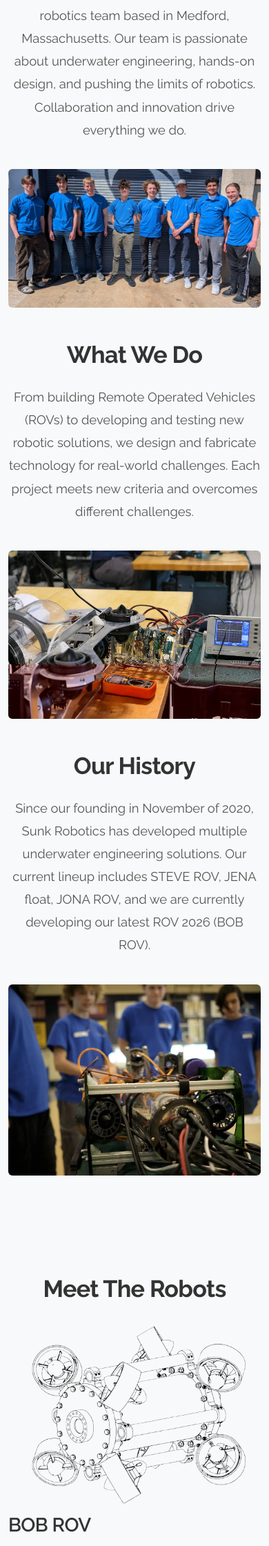
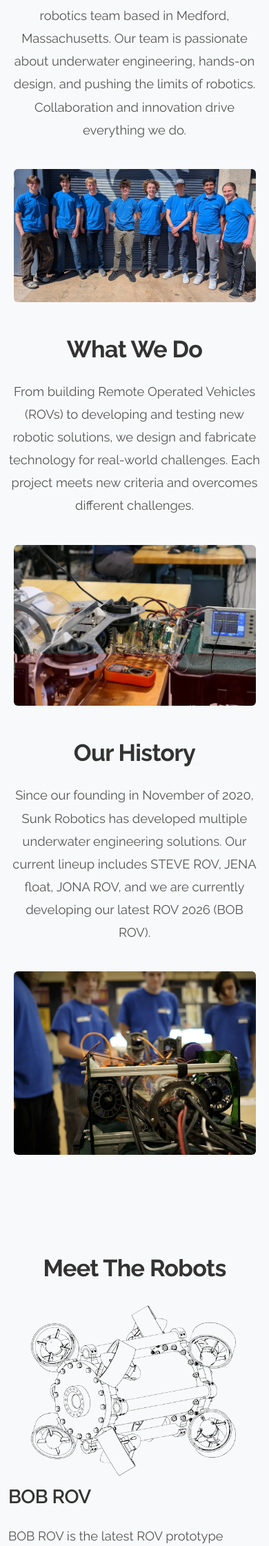
Before and after one commit to syntaxerror019/sunkrobotics, a Flask app: page / in a window 390 px wide; the page is wider, and only the part inside the window is pictured. Shown: the part 995-3236 px from the top of that part at 69% size. Run offline with Flask 2, Linux system fonts and the light colour scheme.

Commit message:
fixed mobile issues

```diff
--- a/src/static/css/style.css
+++ b/src/static/css/style.css
@@ -90,6 +90,12 @@ h3 {
   color: white !important;
 }
 
+.img-fluid {
+  max-width: 90vw !important;
+  width: inherit;
+  height: auto;
+}
+
 #mainNav {
   transition: all 0.3s ease;
 }
@@ -169,9 +175,6 @@ h3 {
 }
 .footer-content {
   padding: 0;
-}
-.img-fluid {
-  max-height: 600px;
 }
 .btn {
   background-color: var(--bars);
--- a/src/templates/index.html
+++ b/src/templates/index.html
@@ -198,7 +198,7 @@
       From everyone at Sunk Robotics, we would like to give a huge thank you to our sponsors for their continuous and generous support.
       Without you, we would not be able to do what we do.
     </p>
-    <a href="https://www.watts.com/" target="_blank"><img style="max-width: 700px;" src="{{ url_for('static', filename='img/watts-water.png') }}" alt="Thank you watts!" class="img-fluid rounded mt-4" style="max-width: 1000px;"></a>
+    <a href="https://www.watts.com/" target="_blank"><img style="max-width: 90vw;" src="{{ url_for('static', filename='img/watts-water.png') }}" alt="Thank you watts!" class="img-fluid rounded mt-4" style="max-width: 1000px;"></a>
 
     <p class="lead mx-auto mt-4" style="max-width: 700px;">
       If you like what we do, consider supporting the team with a <a href="/contact">simple donation</a>.
```
